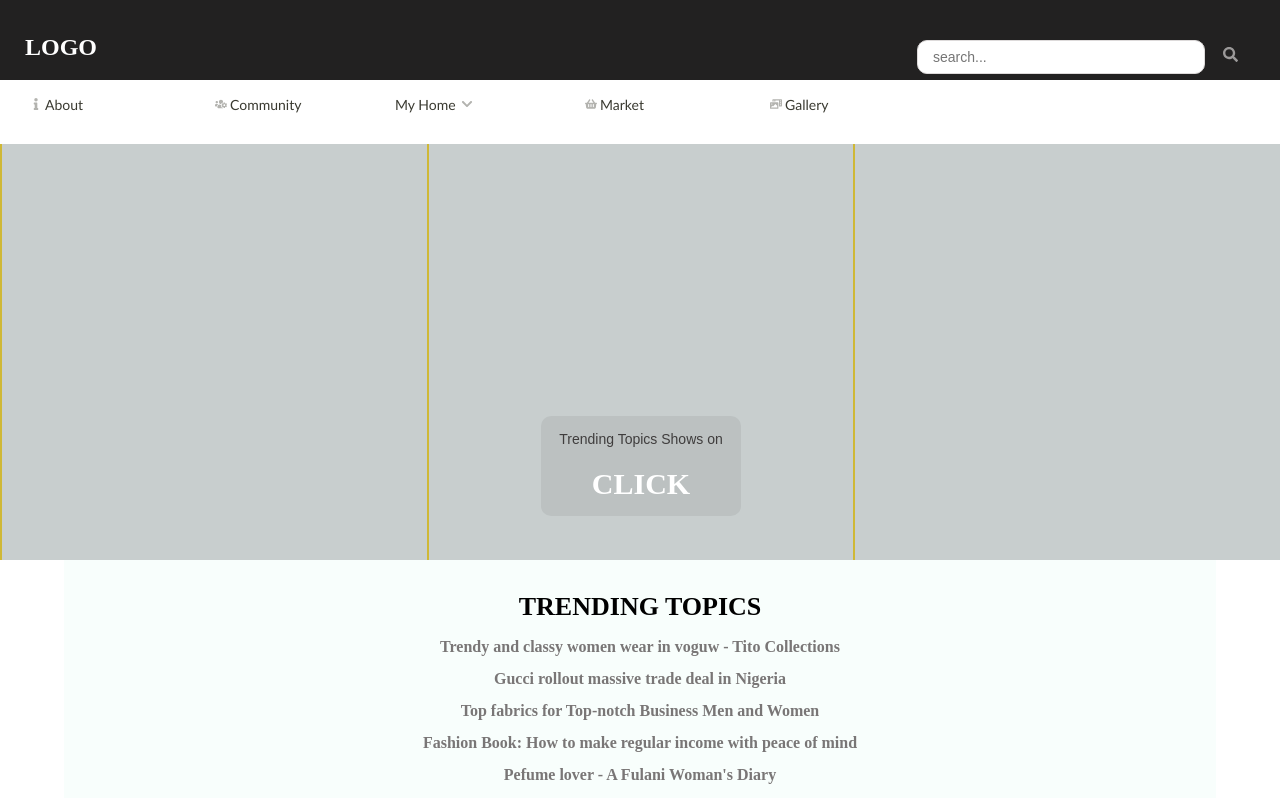
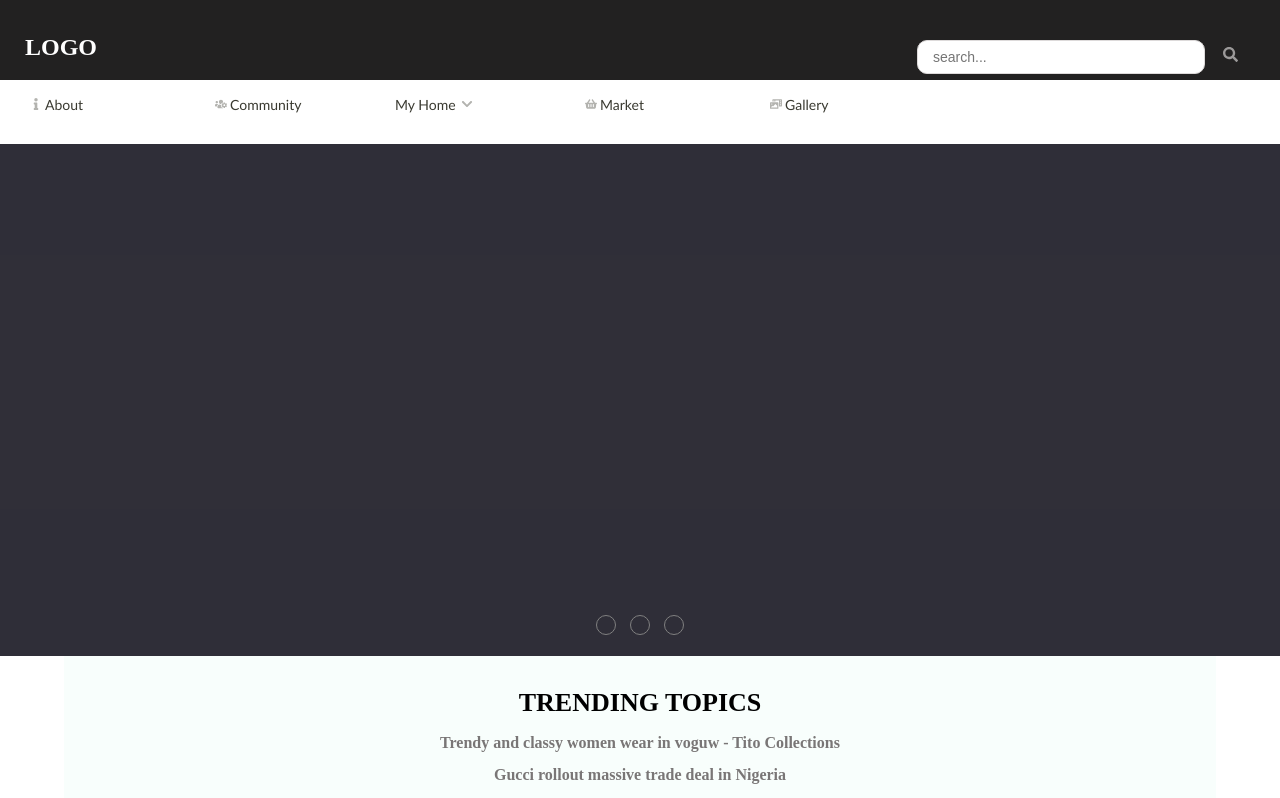
Before and after one commit to ndboy5/fashion_repo_frontend, a React (Create React App) app in the folder project/: page / in a window 1280 px wide. Shown: the top 798 px of the page. Built offline with nearby package versions, Linux system fonts and the light colour scheme.

Commit message:
adjusted carousel

```diff
--- a/project/src/components/home/carousel.js
+++ b/project/src/components/home/carousel.js
@@ -4,16 +4,11 @@ import styles from "./carousel.module.css";
 function Carousel() {
   return (
     <div className={styles.carousel}>
-      <div className={styles.pics}>
-        {/* return <img src={images} alt="sketches.jpg" />; */}
+      <div className={styles.btns}>
+        <button className={styles.btn}></button>
+        <button className={styles.btn}></button>
+        <button className={styles.btn}></button>
       </div>
-      <div className={styles.pics}>
-        <button className={styles.btn}>
-          <p> Trending Topics Shows on</p>
-          <h1>CLICK</h1>
-        </button>
-      </div>
-      <div className={styles.pics}></div>
     </div>
   );
 }
--- a/project/src/components/home/carousel.module.css
+++ b/project/src/components/home/carousel.module.css
@@ -1,23 +1,29 @@
 .carousel {
-  background-color: rgb(207, 184, 54);
+  background-color: rgba(34, 33, 43, 0.938);
   color: black;
   display: flex;
-  height: 26rem;
+  height: 32rem;
   margin: auto;
   margin-top: 9rem;
   text-align: center;
 }
 
-.carousel .btn {
-  background-color: rgba(0, 0, 0, 0.062);
-  border: none;
-  border-radius: 10px;
-  height: 100px;
-  margin-top: 17rem;
-  width: 200px;
+.btns {
+  margin: auto;
+  margin-top: 29rem;
 }
 
-.carousel h1 {
+.btn {
+  background: none;
+  border: 1px solid grey;
+  border-radius: 50px;
+  cursor: pointer;
+  height: 20px;
+  margin: 7px;
+  width: 20px;
+}
+
+.btn .carousel h1 {
   color: white;
   font-family: cooper hewitt;
   font-size: 30px;
--- a/project/src/components/home/topic.js
+++ b/project/src/components/home/topic.js
@@ -1,4 +1,4 @@
-import trending_topics_data from "../../data/trend_topic_data";
+// import trending_topics_data from "../../data/trend_topic_data";
 import styles from "./topic.module.css";
 
 function Topic(props) {
```
Also changed, not shown: project/src/data/carousel_images.js (deleted).
